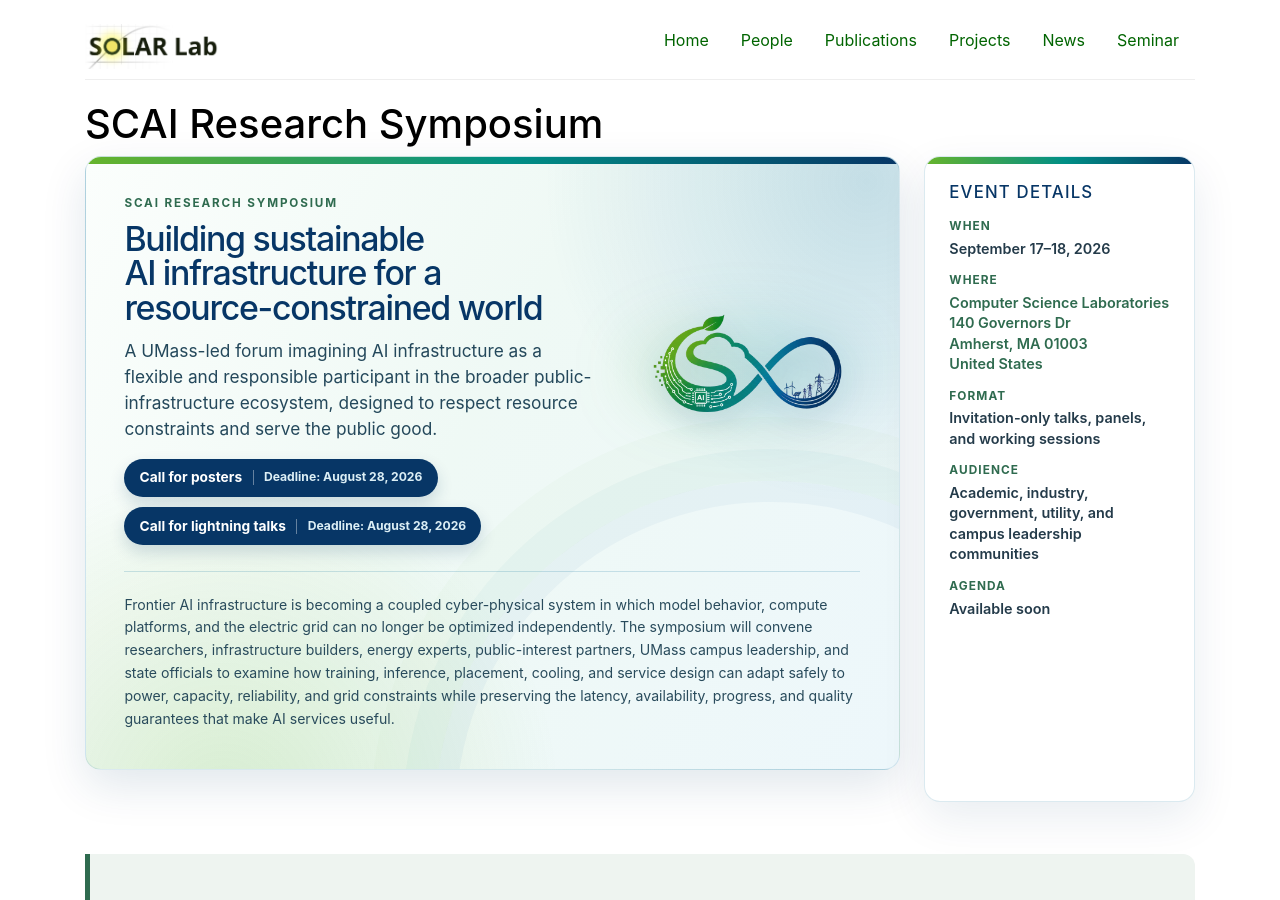
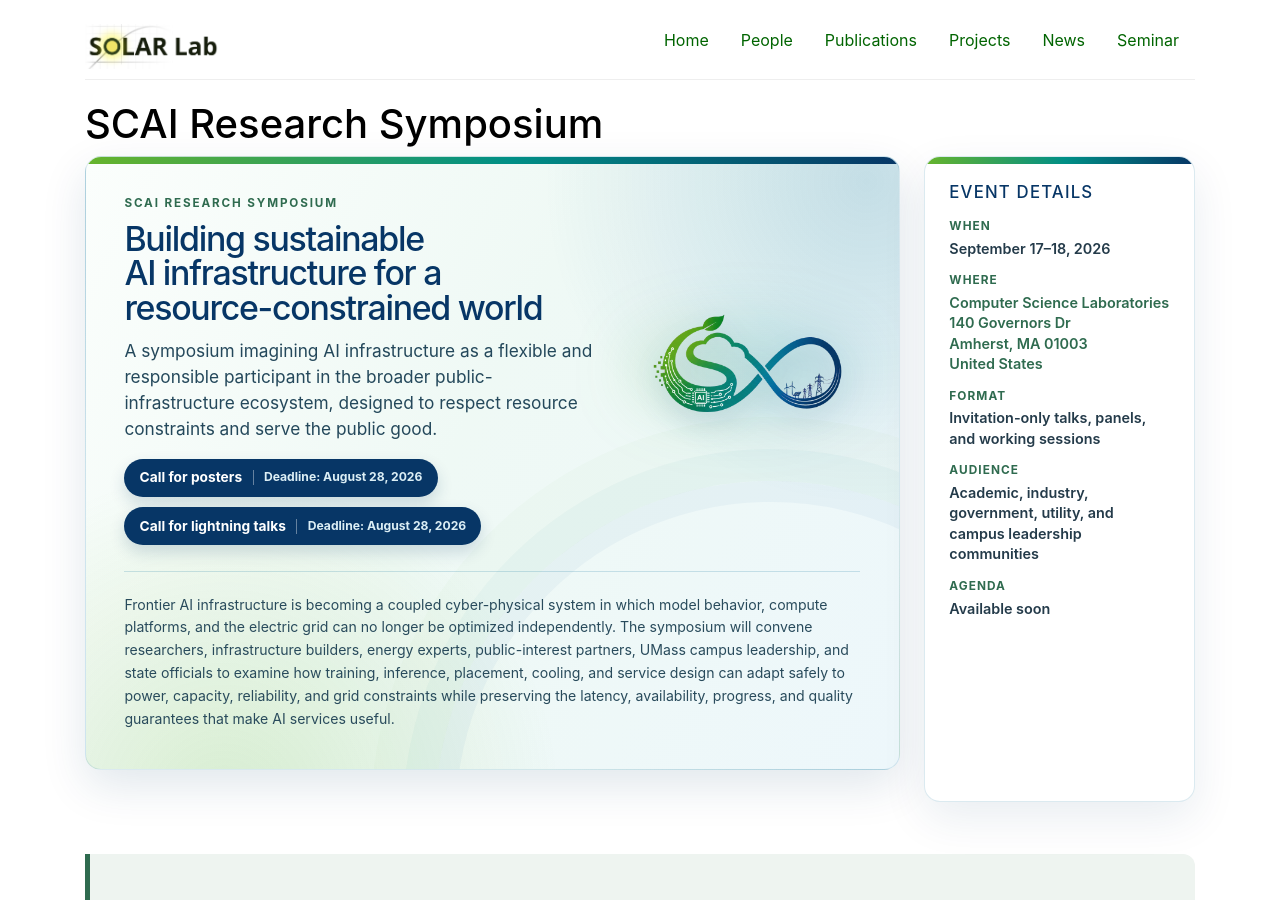
Before and after one commit to umass-solar/umass-solar.github.io, a Jekyll site: the page built from scai-symposium.md, in a window 1280 px wide and 900 px high. Built offline with Jekyll 4.4.1, drawn with Linux system fonts in a browser that asks for light colours.

Commit message:
scai-update

```diff
--- a/scai-symposium.md
+++ b/scai-symposium.md
@@ -896,7 +896,7 @@
             <span class="scai-hero-line">AI infrastructure for a</span>
             <span class="scai-hero-line">resource-constrained world</span>
           </h2>
-          <p class="scai-hero-copy">A UMass-led forum imagining AI infrastructure as a flexible and responsible participant in the broader public-infrastructure ecosystem, designed to respect resource constraints and serve the public good.</p>
+          <p class="scai-hero-copy">A symposium imagining AI infrastructure as a flexible and responsible participant in the broader public-infrastructure ecosystem, designed to respect resource constraints and serve the public good.</p>
           <div class="scai-hero-actions">
             <a class="scai-call-link" href="#call-for-posters">Call for posters <span>Deadline: August 28, 2026</span></a>
             <a class="scai-call-link" href="#call-for-lightning-talks">Call for lightning talks <span>Deadline: August 28, 2026</span></a>
```
